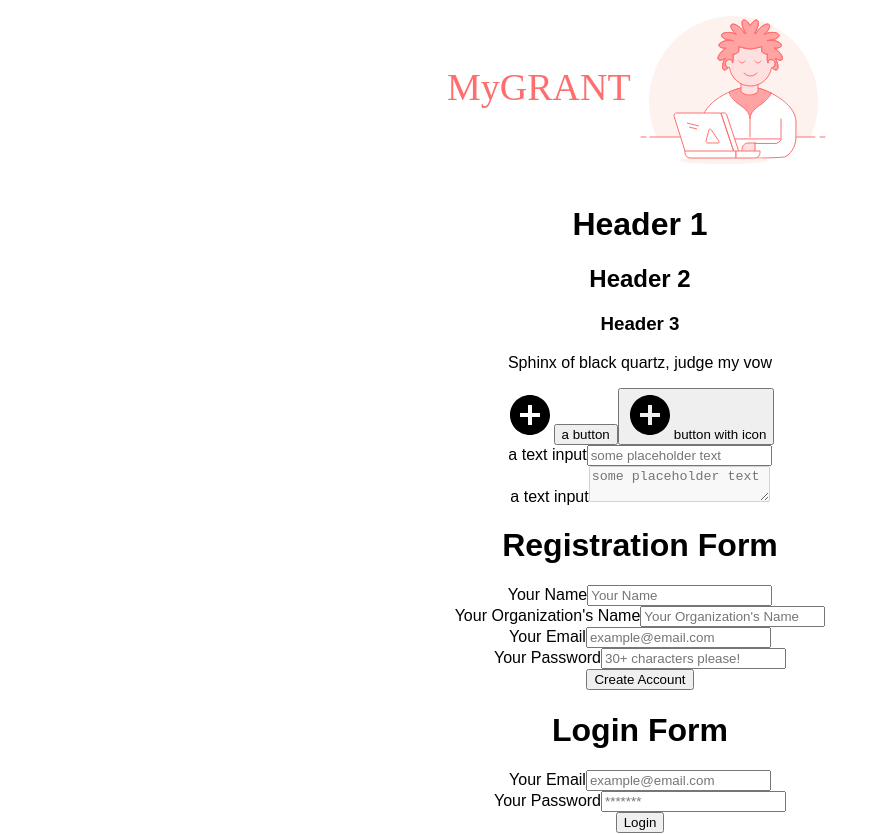
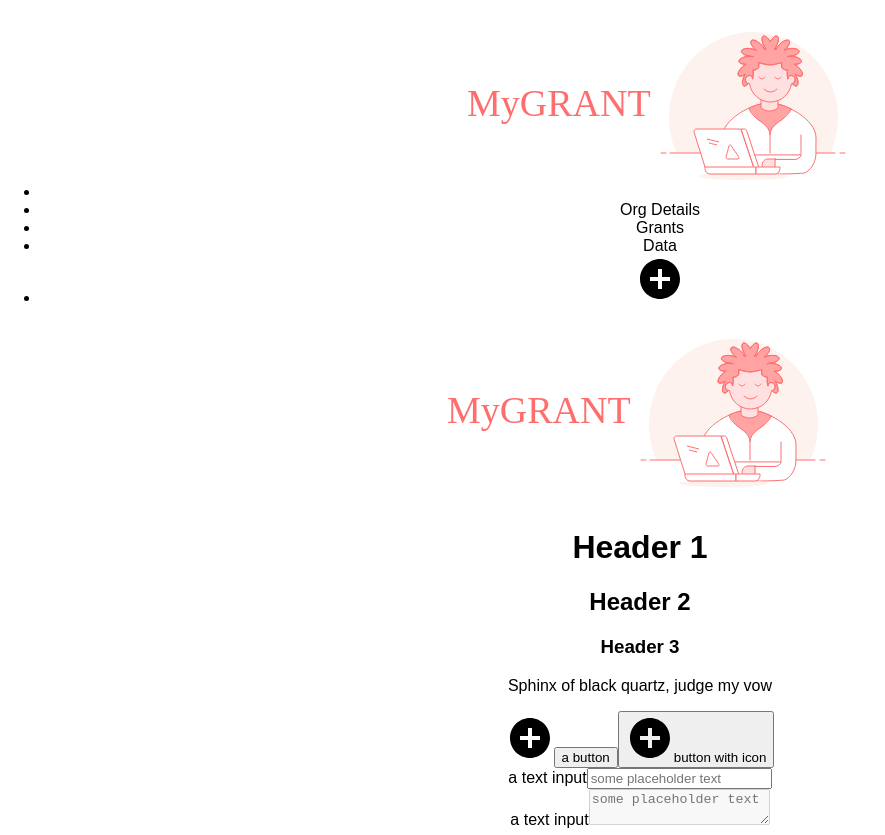
Before and after one commit to sarahhamdi/mygrant, a React (Create React App) app: page / in a window 1280 px wide. Shown: the top 835 px of the page, without its empty margins (0-885 px from the left). Built offline with nearby package versions, Linux system fonts and the light colour scheme; no server answers.

Commit message:
created header component

```diff
--- a/src/App.js
+++ b/src/App.js
@@ -42,6 +42,7 @@ class App extends Component {
     return (
       <div className="App">
 
+        <Header />
         <Image src={logo} />
         <H1 text="Header 1" />
         <H2 text="Header 2" />
--- a/src/components/Header/Header.js
+++ b/src/components/Header/Header.js
@@ -0,0 +1,25 @@
+import React from 'react';
+import Image from '../Image/Image';
+import Icon from '../Icon/Icon';
+import logo from '../../assets/large-logo.svg'
+import add from '../../assets/icon-add.svg'
+
+const Header = () => (
+  <header className="header">
+    <nav className="header__nav">
+      <ul className="header__nav-ist">
+        <li className="header__nav-list-item header__logo">
+          <Image src={logo} />
+        </li>
+        <li className="header__nav-list-item header__nav-list-item">Org Details</li>
+        <li className="header__nav-list-item">Grants</li>
+        <li className="header__nav-list-item">Data</li>
+        <li className="header__nav-list-item header__account-icon">
+          <Icon type={add}/>
+        </li>
+      </ul>
+    </nav>
+  </header>
+)
+
+export default Header;
--- a/src/components/Icon/Icon.js
+++ b/src/components/Icon/Icon.js
@@ -1,8 +1,8 @@
 import React from 'react';
-import Img from '../Image/Image'
+import Image from '../Image/Image'
 
 const Icon = ({ type, description }) => (
-  <Img src={type} extraClass={`icon`} description={`a ${type} icon`} />
+  <Image src={type} extraClass={`icon`} description={`a ${type} icon`} />
 )
 
 export default Icon;
```
